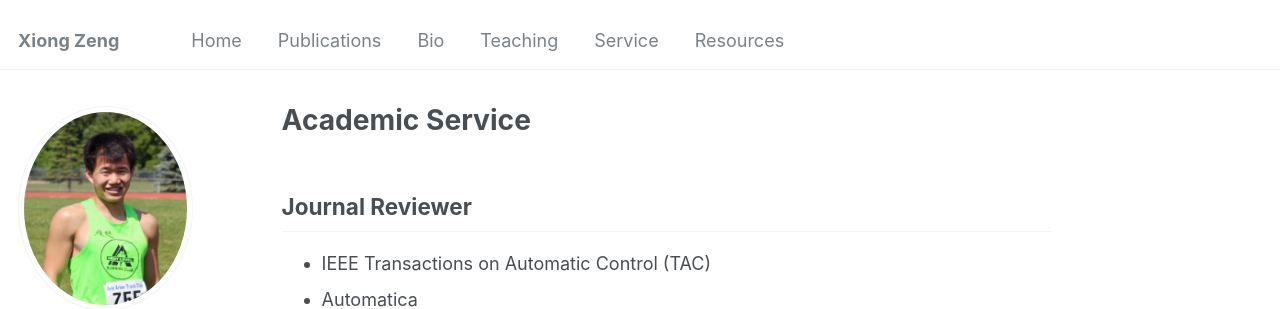
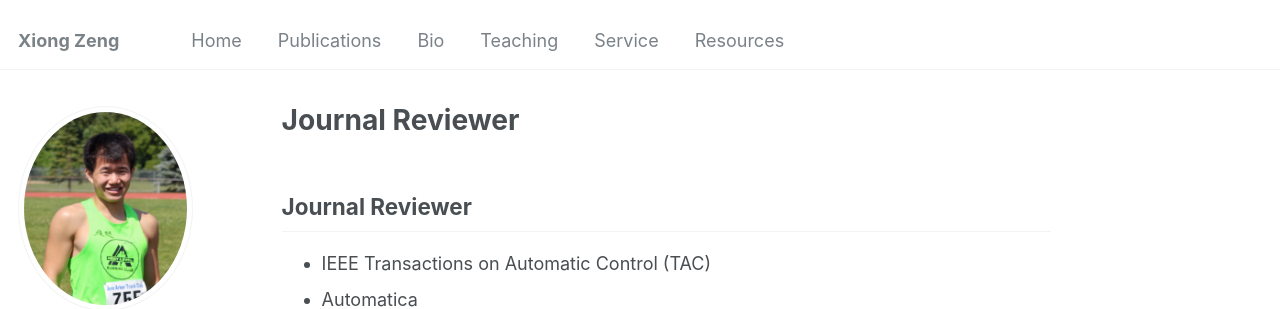
Before and after one commit to zengxiong111/zengxiong.github.io, a Jekyll site: the page built from _pages/service.md, in a window 1280 px wide and 1223 px high. Shown: the top 309 px of the window. Built offline with Jekyll 4.4.1, drawn with Linux system fonts in a browser that asks for light colours; some web fonts are replaced; our own code applies the rules of GitHub Pages for plain Markdown files.

Commit message:
Update service.md

```diff
--- a/_pages/service.md
+++ b/_pages/service.md
@@ -1,6 +1,5 @@
 ---
 layout: single
-title: "Academic Service"
 permalink: /service/
 author_profile: true
 ---
```
